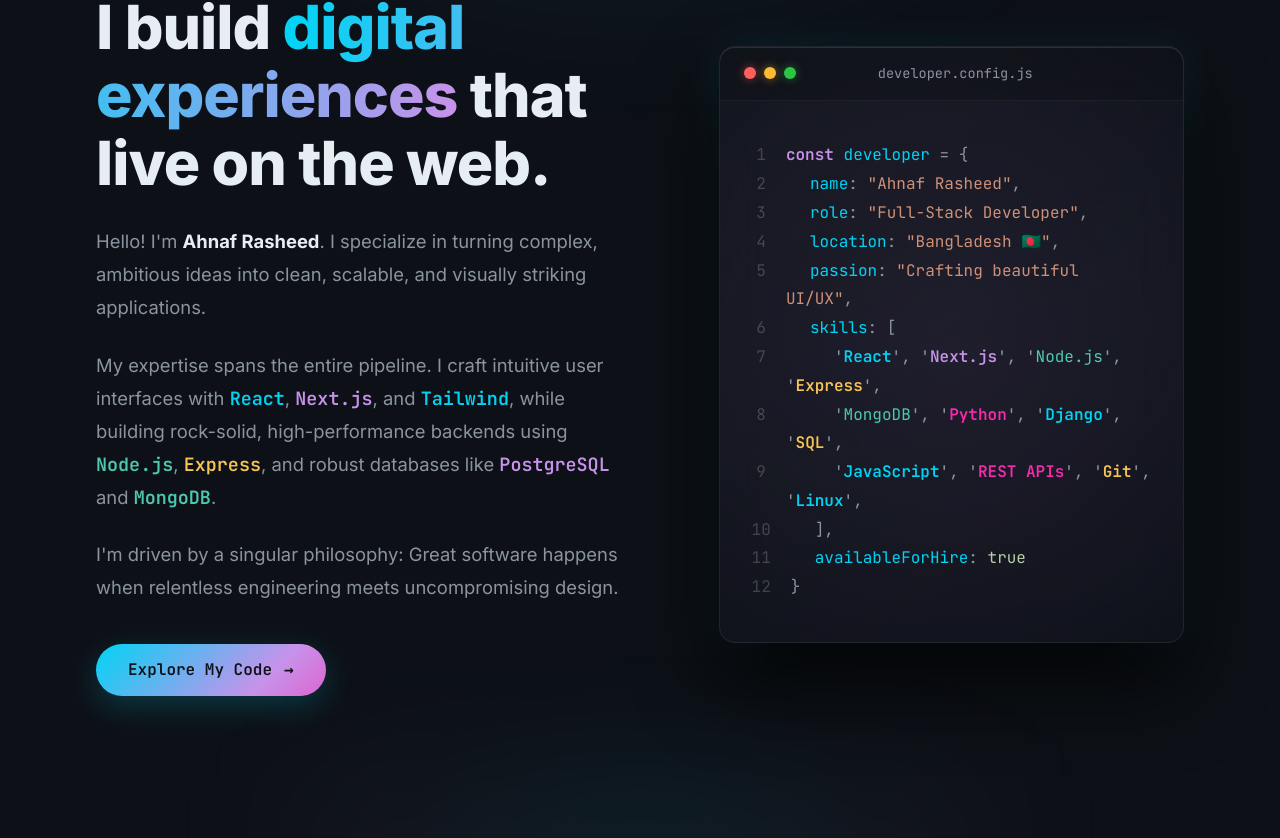
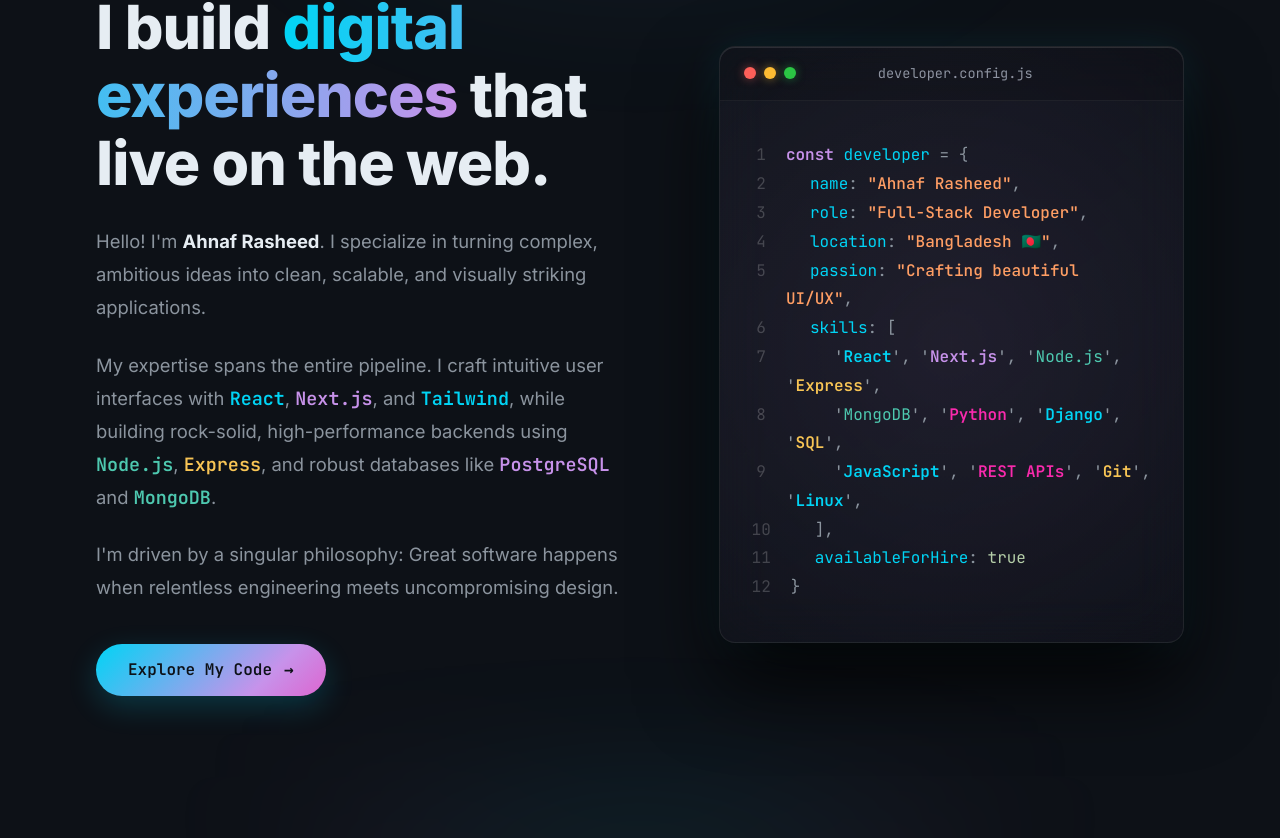
Before and after one commit to ah-nd-naf/Portfolio_Ahnaf, a React (Vite) app: page / in a window 1280 px wide. Shown: the part 1122-1960 px from the top of the page. Built offline with nearby package versions, Linux system fonts and the light colour scheme; the HTML template or start-up script is replaced by a standard one.

Commit message:
feat: add git-themed qualification timeline component and base index styles

```diff
--- a/src/components/Qualification.jsx
+++ b/src/components/Qualification.jsx
@@ -38,7 +38,7 @@ const qualifications = [
       'const bscStatus = {',
       '  university: "BRAC University",',
       '  department: "CSE",',
-      '  thesis: "Deep learning & software architecture patterns", "Computer Vision"',
+      '  thesis: ["Deep learning & software architecture patterns", "Computer Vision"],',
       '  status: "Completed"',
       '};'
     ]
@@ -258,7 +258,7 @@ const Qualification = () => {
                         const val = parts.slice(1).join(':');
                         styledLine = (
                           <>
-                            {key}:<span style={{ color: val.includes('"') ? 'var(--syn-string)' : 'var(--syn-purple)' }}>{val}</span>
+                            {key}:<span style={{ color: val.includes('"') ? 'var(--syn-string)' : 'var(--syn-purple)', fontWeight: 500 }}>{val}</span>
                           </>
                         );
                       }
--- a/src/index.css
+++ b/src/index.css
@@ -15,7 +15,7 @@
   --syn-yellow:    #f8c555;
   --syn-pink:      #f92aad;
   --syn-comment:   #5c7a5a;
-  --syn-string:    #ce9178;
+  --syn-string:    #ff9e64;
   --syn-number:    #b5cea8;
 
   /* Name gradient (cyan → purple → pink) */
@@ -88,7 +88,7 @@ section {
    ============================================ */
 .syn-keyword  { color: var(--syn-purple); font-family: var(--font-mono); font-weight: 600; }
 .syn-fn       { color: var(--syn-cyan);   font-family: var(--font-mono); }
-.syn-string   { color: var(--syn-string); font-family: var(--font-mono); }
+.syn-string   { color: var(--syn-string); font-family: var(--font-mono); font-weight: 500; }
 .syn-comment  { color: var(--syn-comment);font-family: var(--font-mono); }
 .syn-number   { color: var(--syn-number); font-family: var(--font-mono); }
 .syn-yellow   { color: var(--syn-yellow); font-family: var(--font-mono); font-weight: 600; }
```
